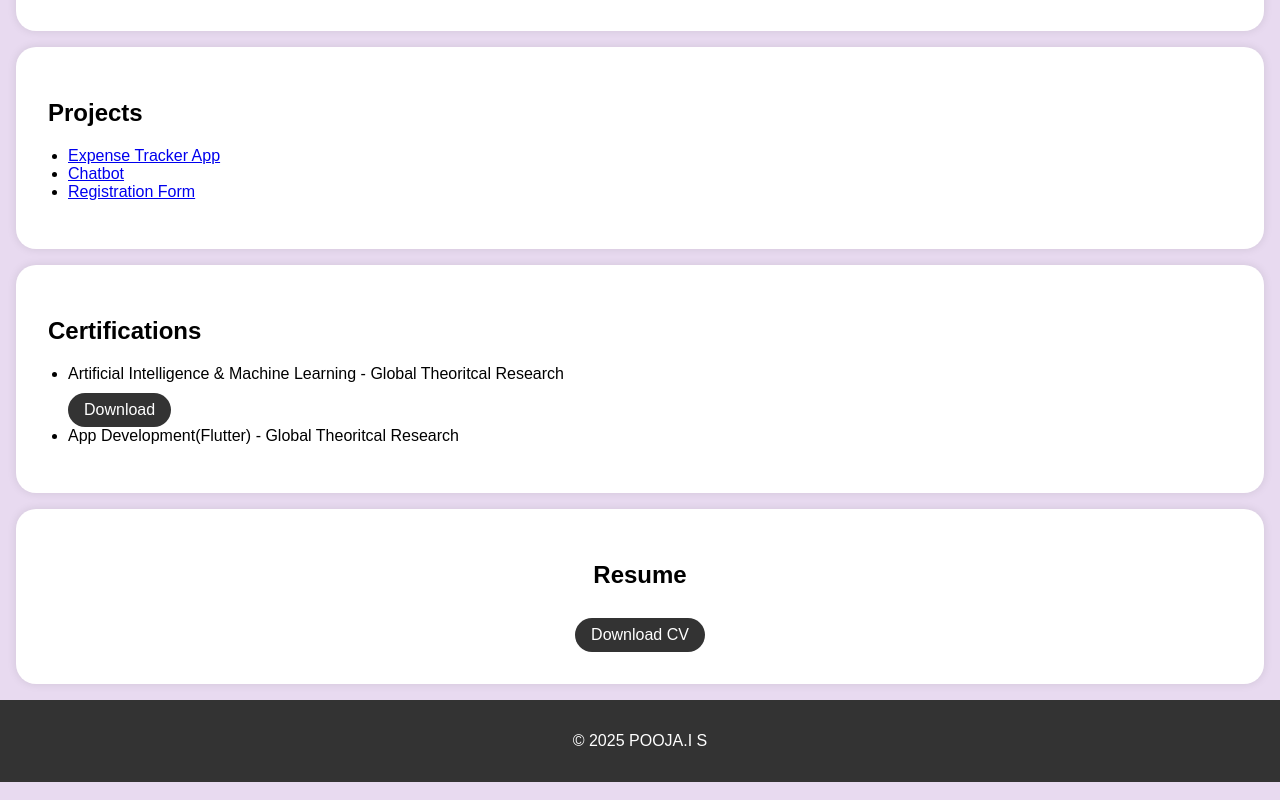
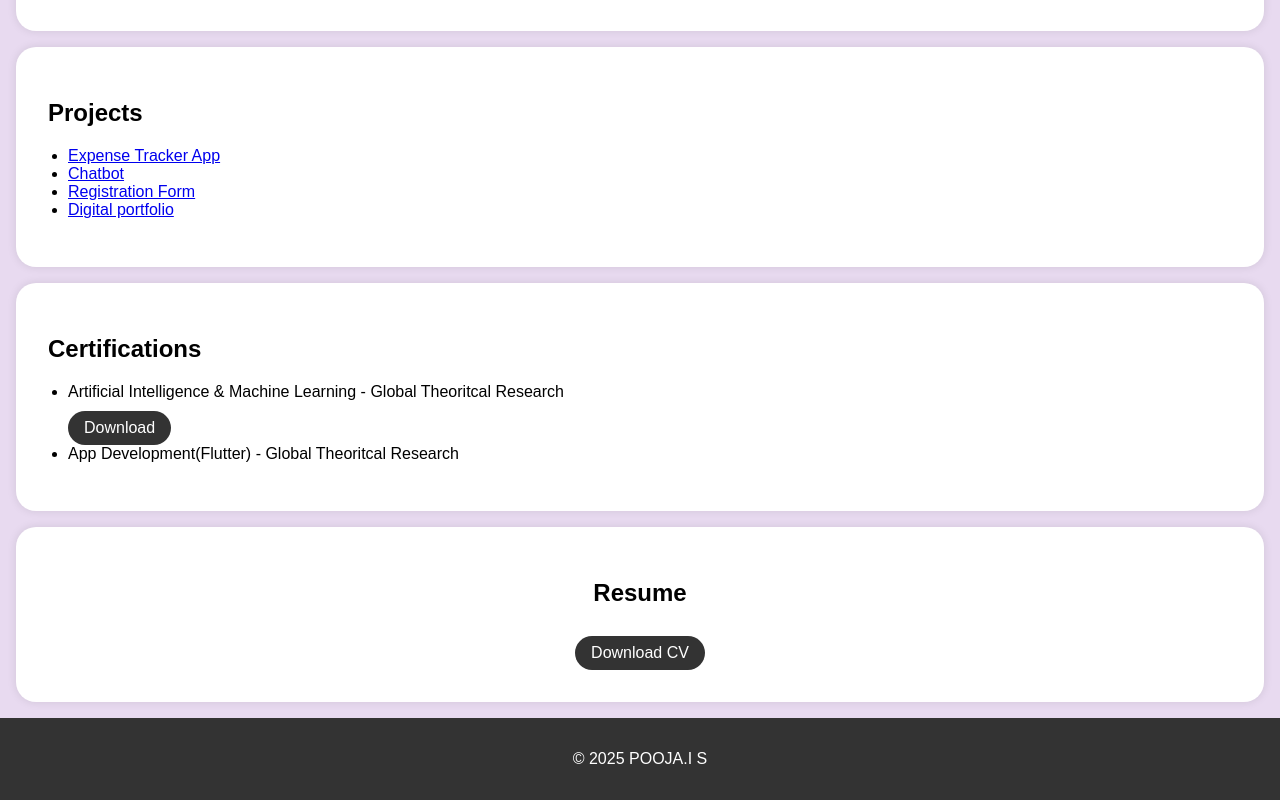
Before and after one commit to Pooja-0I/Digital-Portfolio-, a plain HTML site: page index.html in a window 1280 px wide. Shown: the part 799-1599 px from the top of the page. Drawn offline with Linux system fonts and the light colour scheme.

Commit message:
Update index.html

```diff
--- a/index.html
+++ b/index.html
@@ -131,6 +131,7 @@
                 <li><a href="#"> Expense Tracker App</a></li>
                 <li><a href="#">Chatbot</a></li>
                 <li><a href="#">Registration Form</a></li>
+                <li><a href="#">Digital portfolio</a></li>
                 <!-- Add more project links here -->
             </ul>
         </div>
```
